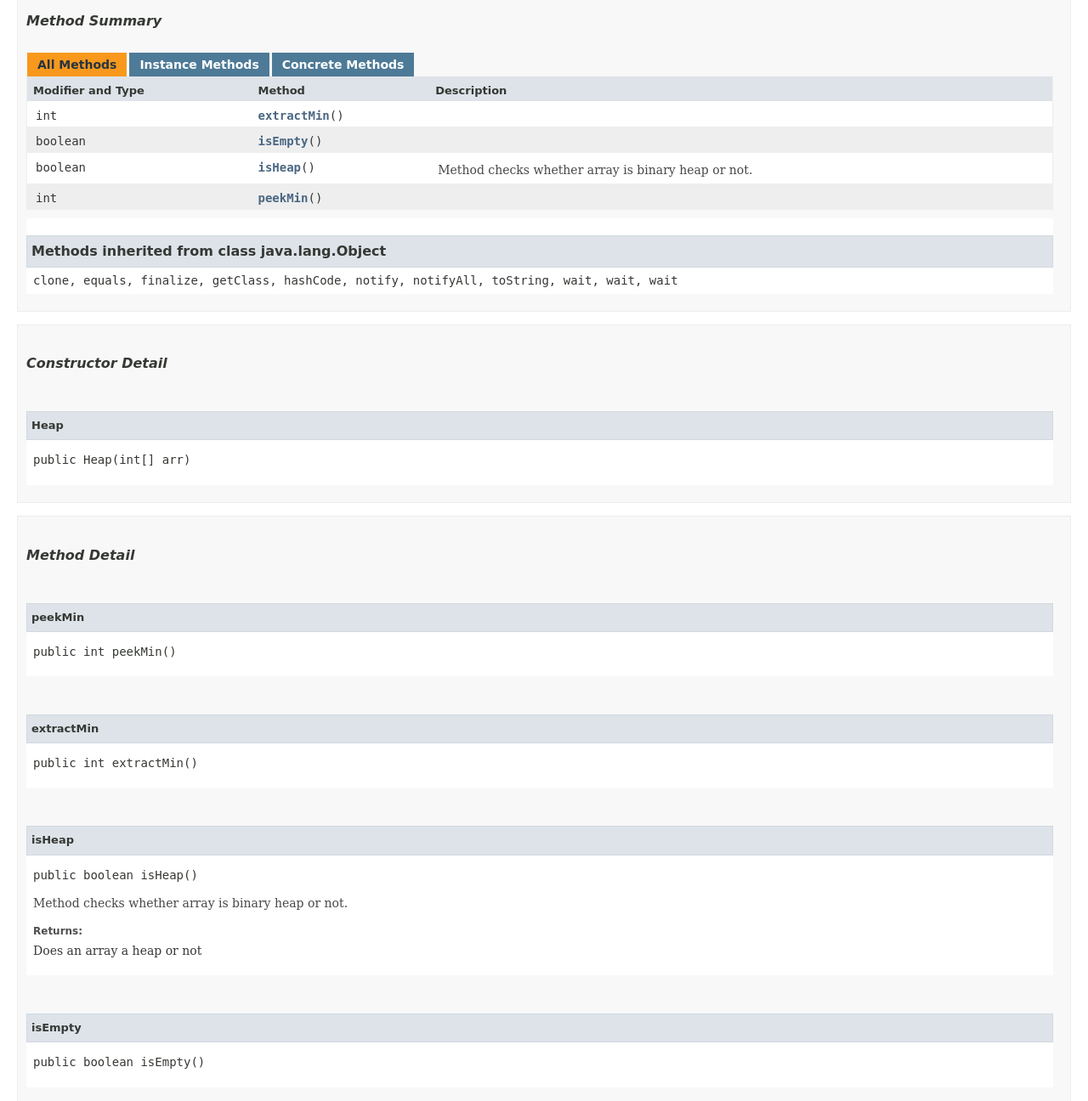
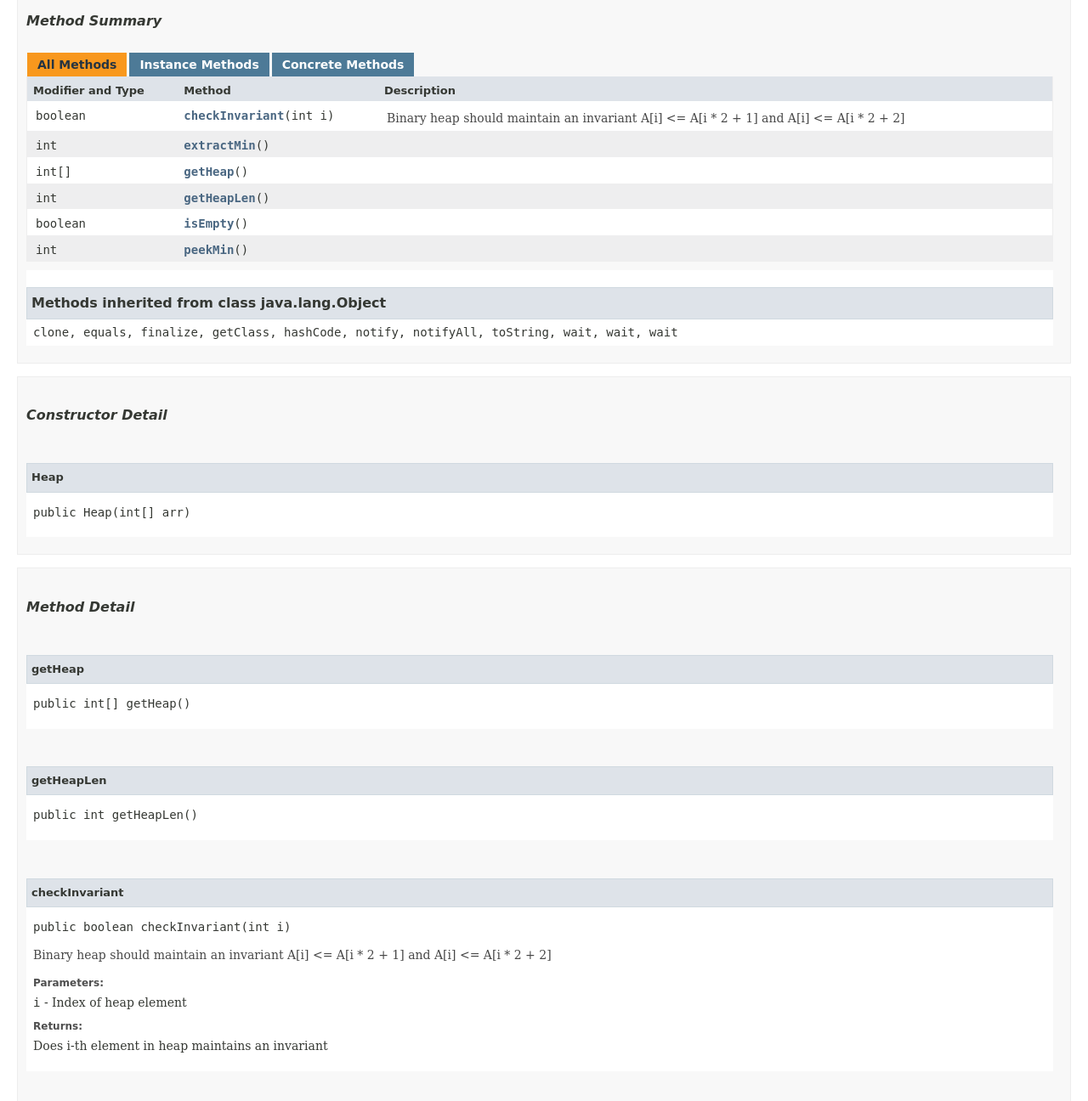
Before and after one commit to ptntsv/OOP, a plain HTML site: page Task_1_1_1/org/example/Heap.html in a window 1280 px wide. Shown: the part 505-1801 px from the top of the page at 85% size. Drawn offline with Linux system fonts and the light colour scheme; no server answers; a script that the page names is missing; a web font is replaced by a local one.

Commit message:
Deploying to gh-pages from @ ptntsv/OOP@6f872379930d6014da4f18d5fa8dd8dd95fc632c 🚀

```diff
--- a/Task_1_1_1/member-search-index.js
+++ b/Task_1_1_1/member-search-index.js
@@ -1 +1 @@
-memberSearchIndex = [{"p":"org.example","c":"Heap","l":"extractMin()"},{"p":"org.example","c":"Heap","l":"Heap(int[])","url":"%3Cinit%3E(int[])"},{"p":"org.example","c":"Main","l":"heapsort(int[])"},{"p":"org.example","c":"Heap","l":"isEmpty()"},{"p":"org.example","c":"Heap","l":"isHeap()"},{"p":"org.example","c":"Main","l":"Main()","url":"%3Cinit%3E()"},{"p":"org.example","c":"Main","l":"main(String[])","url":"main(java.lang.String[])"},{"p":"org.example","c":"Heap","l":"peekMin()"}]
+memberSearchIndex = [{"p":"org.example","c":"Heap","l":"checkInvariant(int)"},{"p":"org.example","c":"Heap","l":"extractMin()"},{"p":"org.example","c":"Heap","l":"getHeap()"},{"p":"org.example","c":"Heap","l":"getHeapLen()"},{"p":"org.example","c":"Heap","l":"Heap(int[])","url":"%3Cinit%3E(int[])"},{"p":"org.example","c":"Main","l":"heapsort(int[])"},{"p":"org.example","c":"Heap","l":"isEmpty()"},{"p":"org.example","c":"Main","l":"Main()","url":"%3Cinit%3E()"},{"p":"org.example","c":"Main","l":"main(String[])","url":"main(java.lang.String[])"},{"p":"org.example","c":"Heap","l":"peekMin()"}]
--- a/Task_1_1_1/org/example/Heap.html
+++ b/Task_1_1_1/org/example/Heap.html
@@ -27,7 +27,7 @@
     catch(err) {
     }
 //-->
-var data = {"i0":10,"i1":10,"i2":10,"i3":10};
+var data = {"i0":10,"i1":10,"i2":10,"i3":10,"i4":10,"i5":10};
 var tabs = {65535:["t0","All Methods"],2:["t2","Instance Methods"],8:["t4","Concrete Methods"]};
 var altColor = "altColor";
 var rowColor = "rowColor";
@@ -174,23 +174,33 @@ extends java.lang.Object</pre>
 <th class="colLast" scope="col">Description</th>
 </tr>
 <tr id="i0" class="altColor">
+<td class="colFirst"><code>boolean</code></td>
+<th class="colSecond" scope="row"><code><span class="memberNameLink"><a href="#checkInvariant(int)">checkInvariant</a></span>&#8203;(int&nbsp;i)</code></th>
+<td class="colLast">
+<div class="block">Binary heap should maintain an invariant A[i] &lt;= A[i * 2 + 1] and A[i] &lt;= A[i * 2 + 2]</div>
+</td>
+</tr>
+<tr id="i1" class="rowColor">
 <td class="colFirst"><code>int</code></td>
 <th class="colSecond" scope="row"><code><span class="memberNameLink"><a href="#extractMin()">extractMin</a></span>()</code></th>
 <td class="colLast">&nbsp;</td>
 </tr>
-<tr id="i1" class="rowColor">
+<tr id="i2" class="altColor">
+<td class="colFirst"><code>int[]</code></td>
+<th class="colSecond" scope="row"><code><span class="memberNameLink"><a href="#getHeap()">getHeap</a></span>()</code></th>
+<td class="colLast">&nbsp;</td>
+</tr>
+<tr id="i3" class="rowColor">
+<td class="colFirst"><code>int</code></td>
+<th class="colSecond" scope="row"><code><span class="memberNameLink"><a href="#getHeapLen()">getHeapLen</a></span>()</code></th>
+<td class="colLast">&nbsp;</td>
+</tr>
+<tr id="i4" class="altColor">
 <td class="colFirst"><code>boolean</code></td>
 <th class="colSecond" scope="row"><code><span class="memberNameLink"><a href="#isEmpty()">isEmpty</a></span>()</code></th>
 <td class="colLast">&nbsp;</td>
 </tr>
-<tr id="i2" class="altColor">
-<td class="colFirst"><code>boolean</code></td>
-<th class="colSecond" scope="row"><code><span class="memberNameLink"><a href="#isHeap()">isHeap</a></span>()</code></th>
-<td class="colLast">
-<div class="block">Method checks whether array is binary heap or not.</div>
-</td>
-</tr>
-<tr id="i3" class="rowColor">
+<tr id="i5" class="rowColor">
 <td class="colFirst"><code>int</code></td>
 <th class="colSecond" scope="row"><code><span class="memberNameLink"><a href="#peekMin()">peekMin</a></span>()</code></th>
 <td class="colLast">&nbsp;</td>
@@ -238,6 +248,40 @@ extends java.lang.Object</pre>
 <!--   -->
 </a>
 <h3>Method Detail</h3>
+<a id="getHeap()">
+<!--   -->
+</a>
+<ul class="blockList">
+<li class="blockList">
+<h4>getHeap</h4>
+<pre class="methodSignature">public&nbsp;int[]&nbsp;getHeap()</pre>
+</li>
+</ul>
+<a id="getHeapLen()">
+<!--   -->
+</a>
+<ul class="blockList">
+<li class="blockList">
+<h4>getHeapLen</h4>
+<pre class="methodSignature">public&nbsp;int&nbsp;getHeapLen()</pre>
+</li>
+</ul>
+<a id="checkInvariant(int)">
+<!--   -->
+</a>
+<ul class="blockList">
+<li class="blockList">
+<h4>checkInvariant</h4>
+<pre class="methodSignature">public&nbsp;boolean&nbsp;checkInvariant&#8203;(int&nbsp;i)</pre>
+<div class="block">Binary heap should maintain an invariant A[i] &lt;= A[i * 2 + 1] and A[i] &lt;= A[i * 2 + 2]</div>
+<dl>
+<dt><span class="paramLabel">Parameters:</span></dt>
+<dd><code>i</code> - Index of heap element</dd>
+<dt><span class="returnLabel">Returns:</span></dt>
+<dd>Does i-th element in heap maintains an invariant</dd>
+</dl>
+</li>
+</ul>
 <a id="peekMin()">
 <!--   -->
 </a>
@@ -254,20 +298,6 @@ extends java.lang.Object</pre>
 <li class="blockList">
 <h4>extractMin</h4>
 <pre class="methodSignature">public&nbsp;int&nbsp;extractMin()</pre>
-</li>
-</ul>
-<a id="isHeap()">
-<!--   -->
-</a>
-<ul class="blockList">
-<li class="blockList">
-<h4>isHeap</h4>
-<pre class="methodSignature">public&nbsp;boolean&nbsp;isHeap()</pre>
-<div class="block">Method checks whether array is binary heap or not.</div>
-<dl>
-<dt><span class="returnLabel">Returns:</span></dt>
-<dd>Does an array a heap or not</dd>
-</dl>
 </li>
 </ul>
 <a id="isEmpty()">
```
Also changed, not shown: Task_1_1_1/index-all.html (+22 -6 lines), 3 other files.
